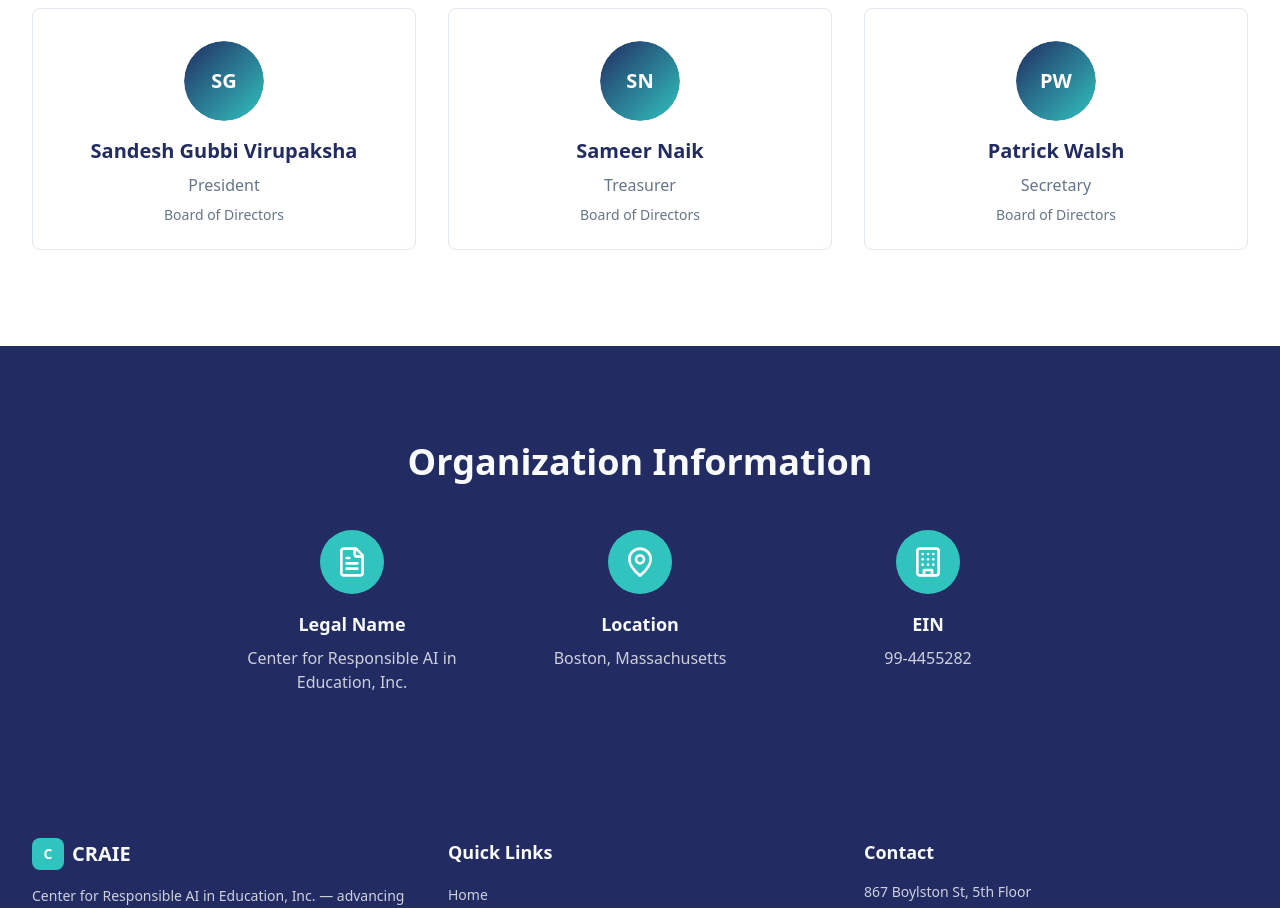
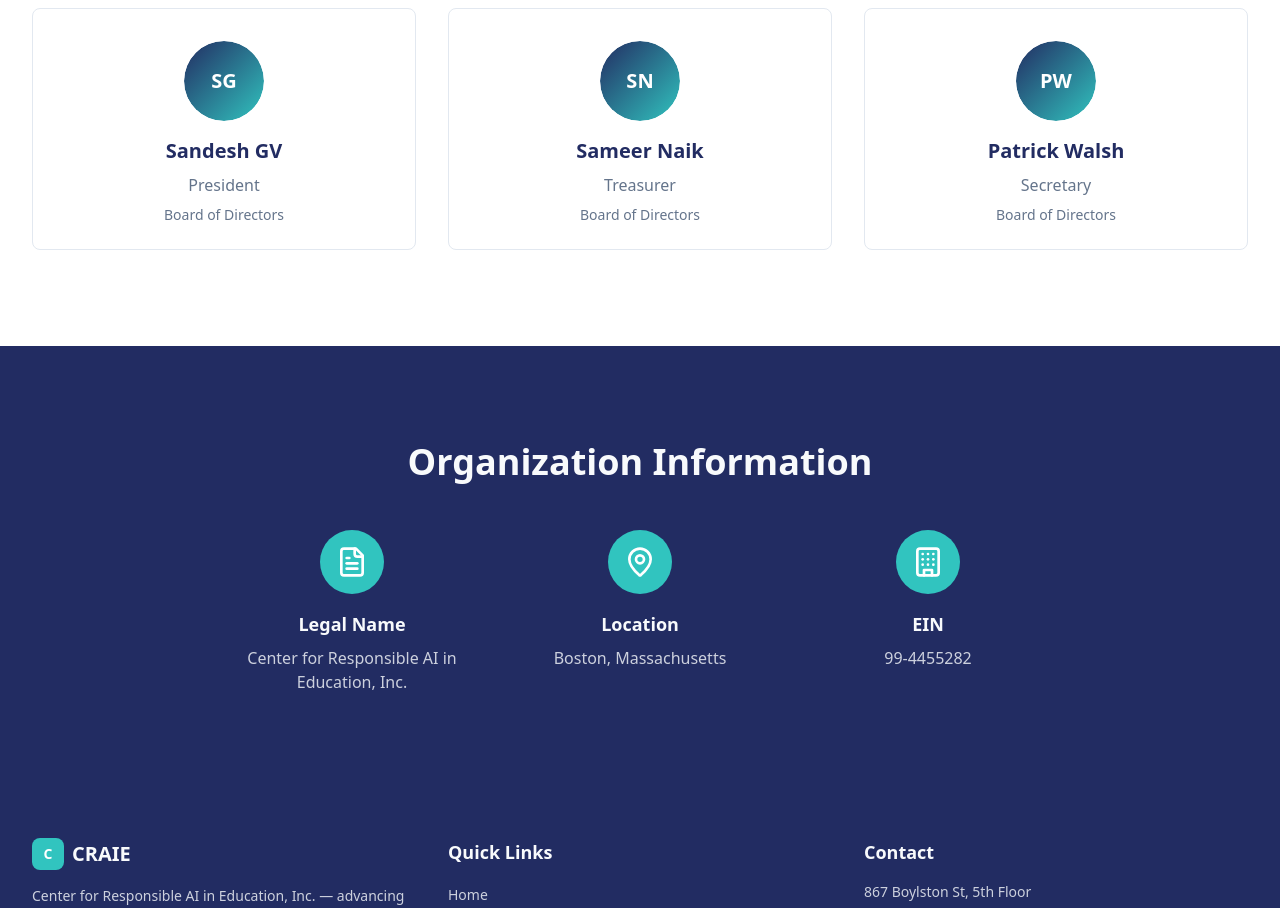
Before and after one commit to NaskenAI/CRAIE, a React (Vite) app: page /about in a window 1280 px wide. Shown: the part 1680-2588 px from the top of the page. Built offline with nearby package versions, Linux system fonts and the light colour scheme; the HTML template or start-up script is replaced by a standard one.

Commit message:
Update board member name from 'Sandesh Gubbi Virupaksha' to 'Sandesh GV'

```diff
--- a/src/pages/About.tsx
+++ b/src/pages/About.tsx
@@ -25,7 +25,7 @@ const About = () => {
 
   const boardMembers = [
     {
-      name: "Sandesh Gubbi Virupaksha",
+      name: "Sandesh GV",
       role: "President",
       initials: "SG",
     },
```
